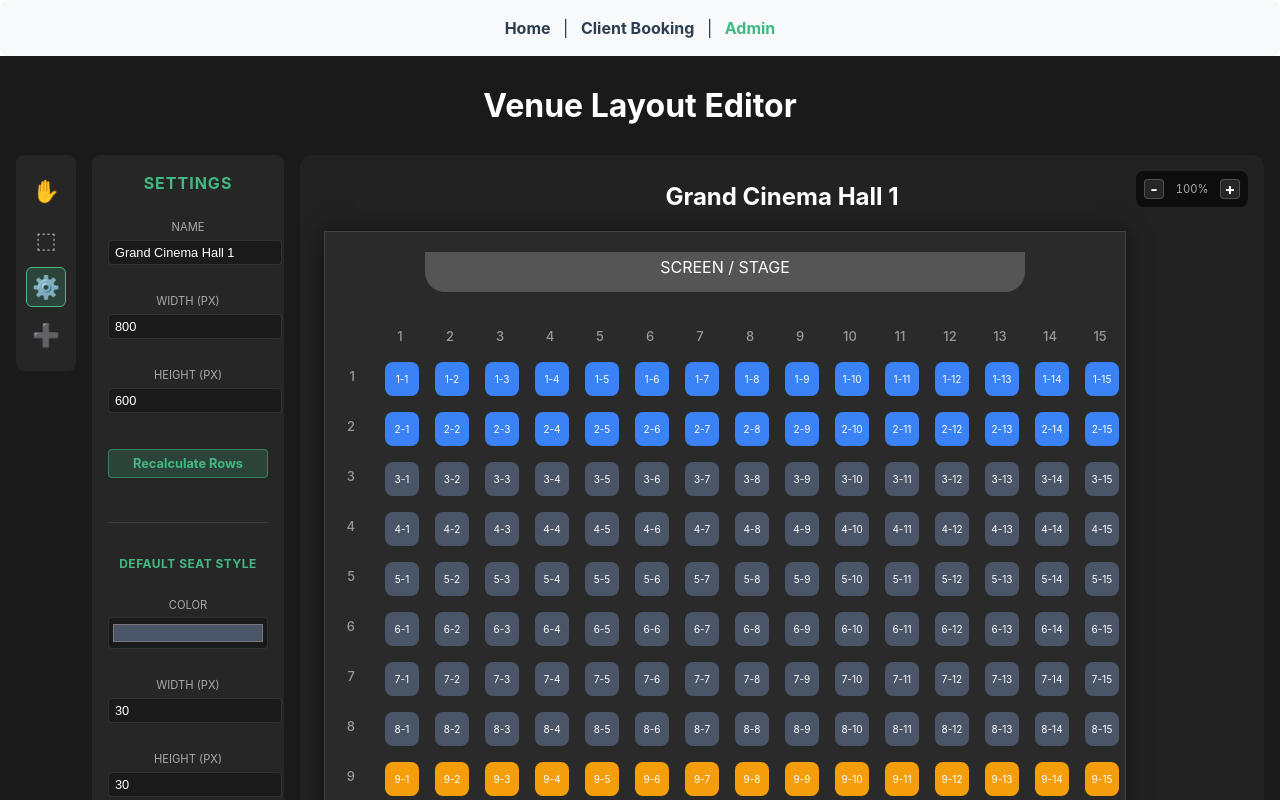
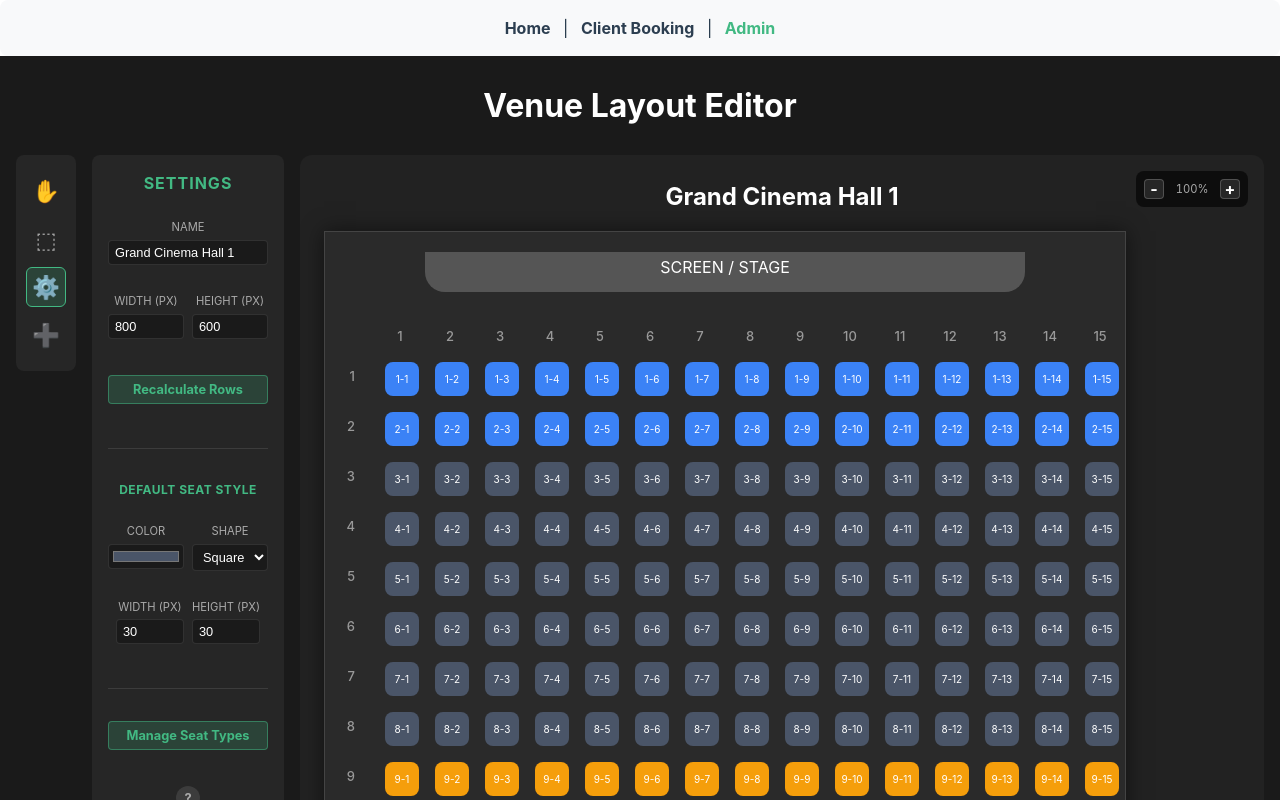
Before and after one commit to gerasem/ticket-shop, a Vue app: page /admin in a window 1280 px wide. Both pictures are taken after a click on the button "⚙️". Shown: the top 800 px of the page. Built offline with nearby package versions, Linux system fonts and the light colour scheme.

Commit message:
fix input css

```diff
--- a/src/views/AdminView.vue
+++ b/src/views/AdminView.vue
@@ -570,6 +570,7 @@ const handleSeatClick = (seatId: string, event: MouseEvent) => {
             />
           </div>
 
+          <div class="settings-row">
             <div class="settings-group">
               <label>Width (px)</label>
               <input
@@ -589,6 +590,7 @@ const handleSeatClick = (seatId: string, event: MouseEvent) => {
                 step="10"
               />
             </div>
+          </div>
 
           <div class="settings-group">
             <button class="action-btn recalc-btn" @click="recalculateRows">
@@ -600,6 +602,8 @@ const handleSeatClick = (seatId: string, event: MouseEvent) => {
           <div class="settings-divider"></div>
           <div class="settings-subtitle">Default Seat Style</div>
 
+          <!-- Color and Shape in a row -->
+          <div class="settings-row">
             <div class="settings-group">
               <label>Color</label>
               <input
@@ -609,6 +613,20 @@ const handleSeatClick = (seatId: string, event: MouseEvent) => {
               />
             </div>
 
+            <div class="settings-group">
+              <label>Shape</label>
+              <select
+                v-model="venueStore.currentVenue.defaultSeatStyle.borderRadius"
+                class="settings-input"
+              >
+                <option value="8px">Square</option>
+                <option value="50%">Circle</option>
+              </select>
+            </div>
+          </div>
+
+          <!-- Width and Height in a row -->
+          <div class="settings-row">
             <div class="settings-group">
               <label>Width (px)</label>
               <input
@@ -630,16 +648,6 @@ const handleSeatClick = (seatId: string, event: MouseEvent) => {
                 max="100"
               />
             </div>
-
-          <div class="settings-group">
-            <label>Shape</label>
-            <select
-              v-model="venueStore.currentVenue.defaultSeatStyle.borderRadius"
-              class="settings-input"
-            >
-              <option value="8px">Square</option>
-              <option value="50%">Circle</option>
-            </select>
           </div>
 
           <!-- Manage Seat Types Button -->
@@ -1156,19 +1164,7 @@ const handleSeatClick = (seatId: string, event: MouseEvent) => {
   text-transform: uppercase;
 }
 
-.settings-input {
-  background: rgba(0, 0, 0, 0.3);
-  border: 1px solid rgba(255, 255, 255, 0.1);
-  color: white;
-  padding: 4px 6px;
-  border-radius: 4px;
-  font-size: 0.8rem;
-}
 
-.settings-input:focus {
-  border-color: #42b983;
-  outline: none;
-}
 
 /* Preview Seat Styles */
 .preview-seat {
@@ -1293,11 +1289,23 @@ const handleSeatClick = (seatId: string, event: MouseEvent) => {
   letter-spacing: 0.5px;
 }
 
+.settings-row {
+  display: grid;
+  grid-template-columns: 1fr 1fr;
+  gap: 0.5rem;
+  margin-bottom: 0.75rem;
+}
+
 .settings-group {
   display: flex;
   flex-direction: column;
   gap: 0.25rem;
   margin-bottom: 0.75rem;
+  min-width: 0; /* Prevent flex items from overflowing */
+}
+
+.settings-row .settings-group {
+  margin-bottom: 0;
 }
 
 .settings-group label {
@@ -1307,7 +1315,6 @@ const handleSeatClick = (seatId: string, event: MouseEvent) => {
 }
 
 .settings-input {
-  width: 100%;
   background: rgba(0, 0, 0, 0.3);
   border: 1px solid rgba(255, 255, 255, 0.1);
   color: white;
@@ -1339,7 +1346,8 @@ const handleSeatClick = (seatId: string, event: MouseEvent) => {
 }
 
 .color-input {
-  height: 32px;
+  height: 25px;
+  width: 100%;
   padding: 2px;
   cursor: pointer;
 }
```
Lines whose indentation alone changed are shown as unchanged.
